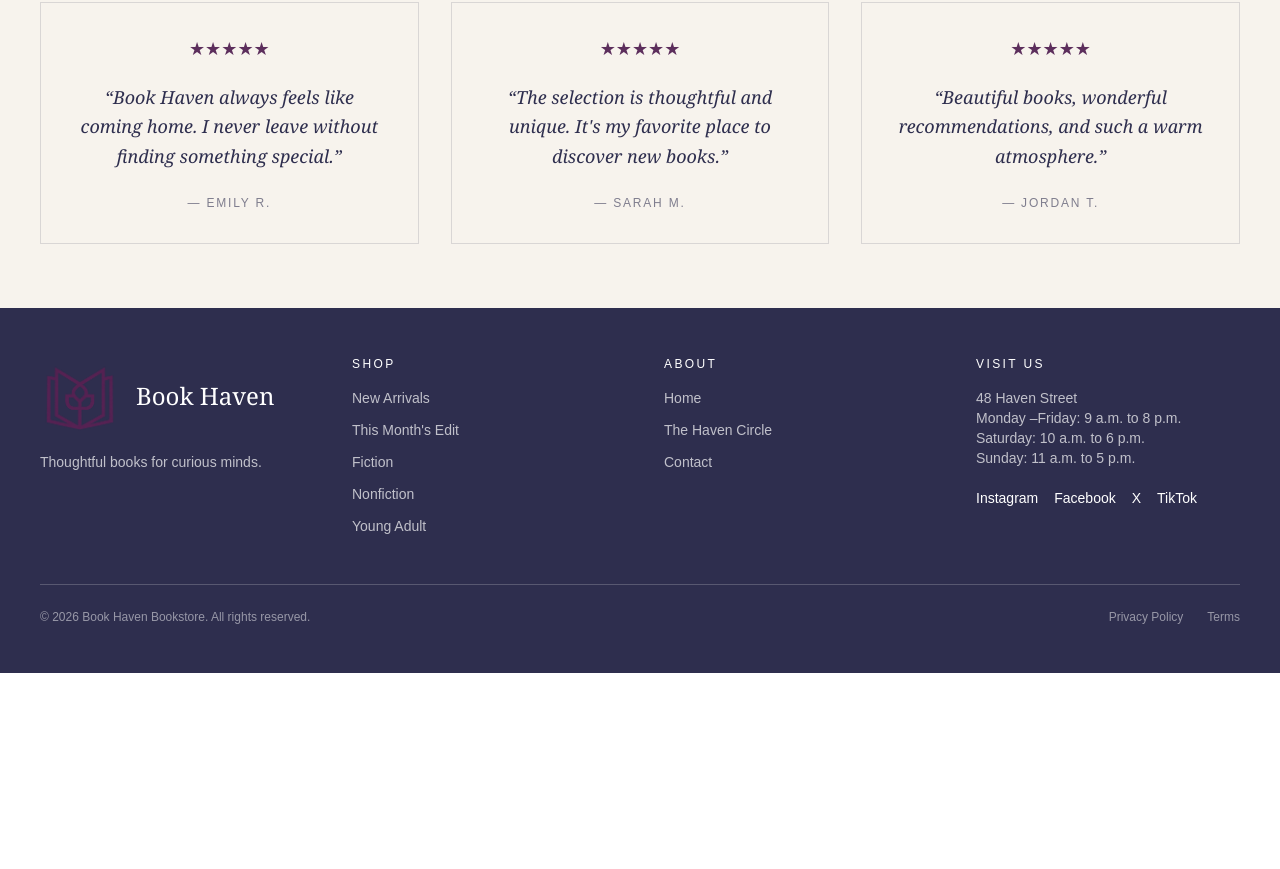
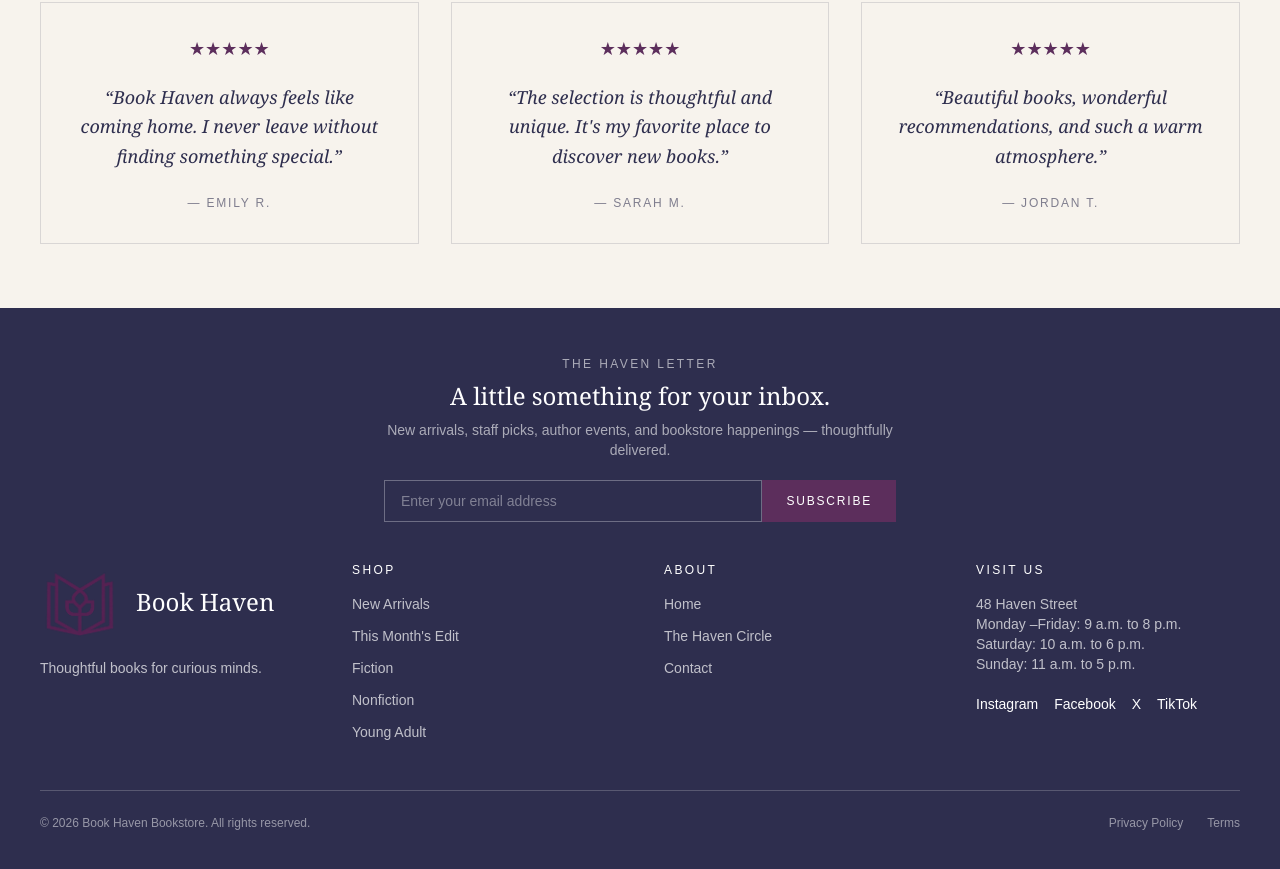
Before and after one commit to Thecodebarbie/book-haven-bookstore, a Next.js app: page / in a window 1280 px wide. Shown: the part 2504-3373 px from the top of the page. Before the commit the page ends 3177 px from the top, so only its background shows below. Built offline with nearby package versions, Linux system fonts and the light colour scheme.

Commit message:
Add footer newsletter, section links, and update accessible hover styling

```diff
--- a/src/app/page.js
+++ b/src/app/page.js
@@ -619,8 +619,41 @@ export default function Home() {
 
       {/* Footer */}
       <footer className="w-full bg-[#2E2E4E] px-10 py-12 text-white">
-        {/* Main Footer */}
-        <div className="grid w-full grid-cols-4 gap-12">
+        {/* Newsletter */}
+  <div className="mb-10 text-center">
+    <p className="mb-2 text-xs tracking-[0.2em] text-white/60">
+      THE HAVEN LETTER
+    </p>
+
+    <h3 className="font-serif text-2xl">
+      A little something for your inbox.
+    </h3>
+
+    <p className="mx-auto mt-2 max-w-lg text-sm text-white/60">
+      New arrivals, staff picks, author events, and bookstore happenings —
+      thoughtfully delivered.
+    </p>
+
+    <form className="mx-auto mt-5 flex max-w-lg">
+      <input
+        type="email"
+        placeholder="Enter your email address"
+        aria-label="Email address"
+        className="w-full border border-white/30 bg-transparent px-4 py-2.5 text-sm text-white outline-none placeholder:text-white/40 focus:border-[#5C2E5C]"
+      />
+
+      <button
+        type="submit"
+        className="bg-[#5C2E5C] px-6 py-2.5 text-xs tracking-[0.15em] text-white hover:opacity-80"
+      >
+        SUBSCRIBE
+      </button>
+    </form>
+  </div>
+
+  {/* Main Footer */}
+  <div className="grid w-full grid-cols-4 gap-12">
+
           {/* Logo */}
           <div>
             <div className="flex items-center gap-4">
@@ -647,19 +680,19 @@ export default function Home() {
             <h3 className="mb-4 text-xs tracking-[0.2em]">SHOP</h3>
 
             <div className="flex flex-col gap-3 text-sm text-white/70">
-              <a href="#" className="hover:text-[#a4adff]">
+              <a href="#" className="hover:text-[#8bb990]">
                 New Arrivals
               </a>
-              <a href="#monthly-edit" className="hover:text-[#5C2E5C]">
+              <a href="#monthly-edit" className="hover:text-[#8bb990]">
                 This Month&apos;s Edit
               </a>
-              <a href="#" className="hover:text-[#a4adff]">
+              <a href="#" className="hover:text-[#8bb990]">
                 Fiction
               </a>
-              <a href="#" className="hover:text-[#a4adff]">
+              <a href="#" className="hover:text-[#8bb990]">
                 Nonfiction
               </a>
-              <a href="#" className="hover:text-[#a4adff]">
+              <a href="#" className="hover:text-[#8bb990]">
                 Young Adult
               </a>
               {/* <a href="#" className="hover:text-white">Gifts & Accessories</a> future feature */}
@@ -669,20 +702,20 @@ export default function Home() {
           {/* About */}
           <div>
             <h3 className="mb-4 text-xs tracking-[0.2em]">
-              <a href="#about" className="hover:text-[#a4adff]">
+              <a href="#about" className="hover:text-[#8bb990]">
                 ABOUT
               </a>
             </h3>
 
             <div className="flex flex-col gap-3 text-sm text-white/70">
-              <a href="#hero" className="hover:text-[#a4adff]">
+              <a href="#hero" className="hover:text-[#8bb990]">
                 Home
               </a>
               {/*<a href="#" className="hover:text-white">Our Story</a> */}
-              <a href="#" className="hover:text-[#a4adff]">
+              <a href="#" className="hover:text-[#8bb990]">
                 The Haven Circle
               </a>
-              <a href="#" className="hover:text-[#a4adff]">
+              <a href="#" className="hover:text-[#8bb990]">
                 Contact
               </a>
             </div>
@@ -715,6 +748,7 @@ export default function Home() {
               <a href="#" className="hover:opacity-60">
                 TikTok
               </a>
+
             </div>
           </div>
         </div>
```
